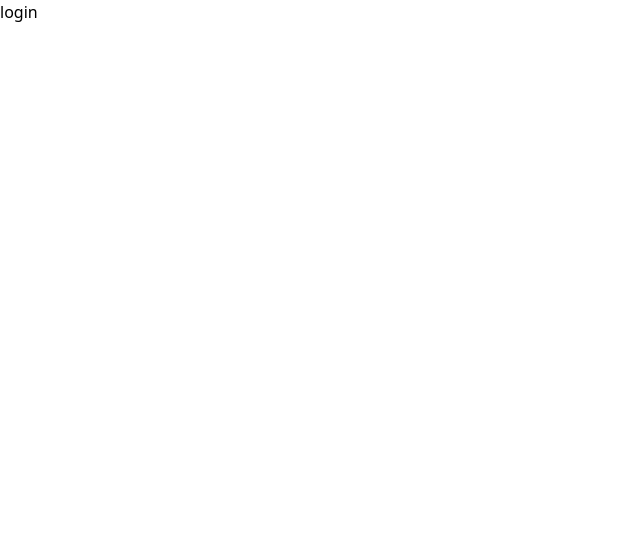
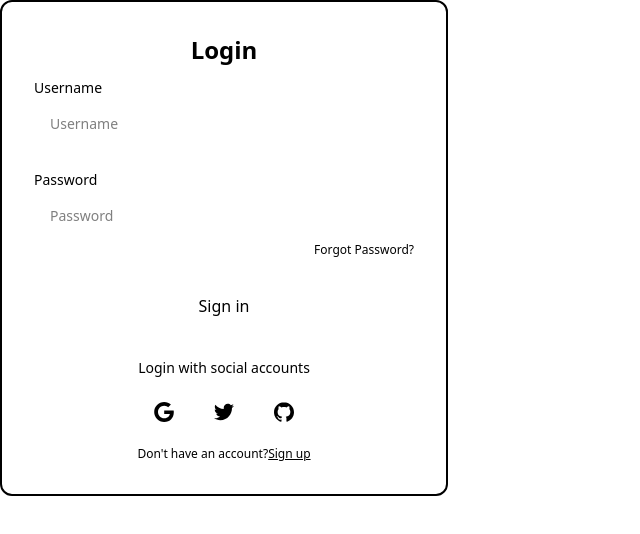
Before and after one commit to pranta-deba/car-rental-reservation-system-frontend, a React (Vite) app: page /signin in a window 1280 px wide. Shown: the top 534 px of the page, without its empty margins (0-640 px from the left). Built offline with nearby package versions, Linux system fonts and the light colour scheme.

Commit message:
[auth] : sign in page

```diff
--- a/src/Pages/Auth/SignIn.jsx
+++ b/src/Pages/Auth/SignIn.jsx
@@ -2,8 +2,47 @@ import React from 'react';
 
 const SignIn = () => {
     return (
-        <div>
-            login
+        <div className="w-full max-w-md p-8 space-y-3 rounded-xl dark:bg-gray-50 dark:text-gray-800 border-2">
+            <h1 className="text-2xl font-bold text-center">Login</h1>
+            <form noValidate="" action="" className="space-y-6">
+                <div className="space-y-1 text-sm">
+                    <label htmlFor="username" className="block dark:text-gray-600">Username</label>
+                    <input type="text" name="username" id="username" placeholder="Username" className="w-full px-4 py-3 rounded-md dark:border-gray-300 dark:bg-gray-50 dark:text-gray-800 focus:dark:border-indigo-600" />
+                </div>
+                <div className="space-y-1 text-sm">
+                    <label htmlFor="password" className="block dark:text-gray-600">Password</label>
+                    <input type="password" name="password" id="password" placeholder="Password" className="w-full px-4 py-3 rounded-md dark:border-gray-300 dark:bg-gray-50 dark:text-gray-800 focus:dark:border-indigo-600" />
+                    <div className="flex justify-end text-xs dark:text-gray-600">
+                        <a rel="noopener noreferrer" href="#">Forgot Password?</a>
+                    </div>
+                </div>
+                <button className="block w-full p-3 text-center rounded-sm dark:text-gray-50 dark:bg-indigo-600">Sign in</button>
+            </form>
+            <div className="flex items-center pt-4 space-x-1">
+                <div className="flex-1 h-px sm:w-16 dark:bg-gray-300"></div>
+                <p className="px-3 text-sm dark:text-gray-600">Login with social accounts</p>
+                <div className="flex-1 h-px sm:w-16 dark:bg-gray-300"></div>
+            </div>
+            <div className="flex justify-center space-x-4">
+                <button aria-label="Log in with Google" className="p-3 rounded-sm">
+                    <svg xmlns="http://www.w3.org/2000/svg" viewBox="0 0 32 32" className="w-5 h-5 fill-current">
+                        <path d="M16.318 13.714v5.484h9.078c-0.37 2.354-2.745 6.901-9.078 6.901-5.458 0-9.917-4.521-9.917-10.099s4.458-10.099 9.917-10.099c3.109 0 5.193 1.318 6.38 2.464l4.339-4.182c-2.786-2.599-6.396-4.182-10.719-4.182-8.844 0-16 7.151-16 16s7.156 16 16 16c9.234 0 15.365-6.49 15.365-15.635 0-1.052-0.115-1.854-0.255-2.651z"></path>
+                    </svg>
+                </button>
+                <button aria-label="Log in with Twitter" className="p-3 rounded-sm">
+                    <svg xmlns="http://www.w3.org/2000/svg" viewBox="0 0 32 32" className="w-5 h-5 fill-current">
+                        <path d="M31.937 6.093c-1.177 0.516-2.437 0.871-3.765 1.032 1.355-0.813 2.391-2.099 2.885-3.631-1.271 0.74-2.677 1.276-4.172 1.579-1.192-1.276-2.896-2.079-4.787-2.079-3.625 0-6.563 2.937-6.563 6.557 0 0.521 0.063 1.021 0.172 1.495-5.453-0.255-10.287-2.875-13.52-6.833-0.568 0.964-0.891 2.084-0.891 3.303 0 2.281 1.161 4.281 2.916 5.457-1.073-0.031-2.083-0.328-2.968-0.817v0.079c0 3.181 2.26 5.833 5.26 6.437-0.547 0.145-1.131 0.229-1.724 0.229-0.421 0-0.823-0.041-1.224-0.115 0.844 2.604 3.26 4.5 6.14 4.557-2.239 1.755-5.077 2.801-8.135 2.801-0.521 0-1.041-0.025-1.563-0.088 2.917 1.86 6.36 2.948 10.079 2.948 12.067 0 18.661-9.995 18.661-18.651 0-0.276 0-0.557-0.021-0.839 1.287-0.917 2.401-2.079 3.281-3.396z"></path>
+                    </svg>
+                </button>
+                <button aria-label="Log in with GitHub" className="p-3 rounded-sm">
+                    <svg xmlns="http://www.w3.org/2000/svg" viewBox="0 0 32 32" className="w-5 h-5 fill-current">
+                        <path d="M16 0.396c-8.839 0-16 7.167-16 16 0 7.073 4.584 13.068 10.937 15.183 0.803 0.151 1.093-0.344 1.093-0.772 0-0.38-0.009-1.385-0.015-2.719-4.453 0.964-5.391-2.151-5.391-2.151-0.729-1.844-1.781-2.339-1.781-2.339-1.448-0.989 0.115-0.968 0.115-0.968 1.604 0.109 2.448 1.645 2.448 1.645 1.427 2.448 3.744 1.74 4.661 1.328 0.14-1.031 0.557-1.74 1.011-2.135-3.552-0.401-7.287-1.776-7.287-7.907 0-1.751 0.62-3.177 1.645-4.297-0.177-0.401-0.719-2.031 0.141-4.235 0 0 1.339-0.427 4.4 1.641 1.281-0.355 2.641-0.532 4-0.541 1.36 0.009 2.719 0.187 4 0.541 3.043-2.068 4.381-1.641 4.381-1.641 0.859 2.204 0.317 3.833 0.161 4.235 1.015 1.12 1.635 2.547 1.635 4.297 0 6.145-3.74 7.5-7.296 7.891 0.556 0.479 1.077 1.464 1.077 2.959 0 2.14-0.020 3.864-0.020 4.385 0 0.416 0.28 0.916 1.104 0.755 6.4-2.093 10.979-8.093 10.979-15.156 0-8.833-7.161-16-16-16z"></path>
+                    </svg>
+                </button>
+            </div>
+            <p className="text-xs text-center sm:px-6 dark:text-gray-600">Don't have an account?
+                <a rel="noopener noreferrer" href="#" className="underline dark:text-gray-800">Sign up</a>
+            </p>
         </div>
     );
 };
```
